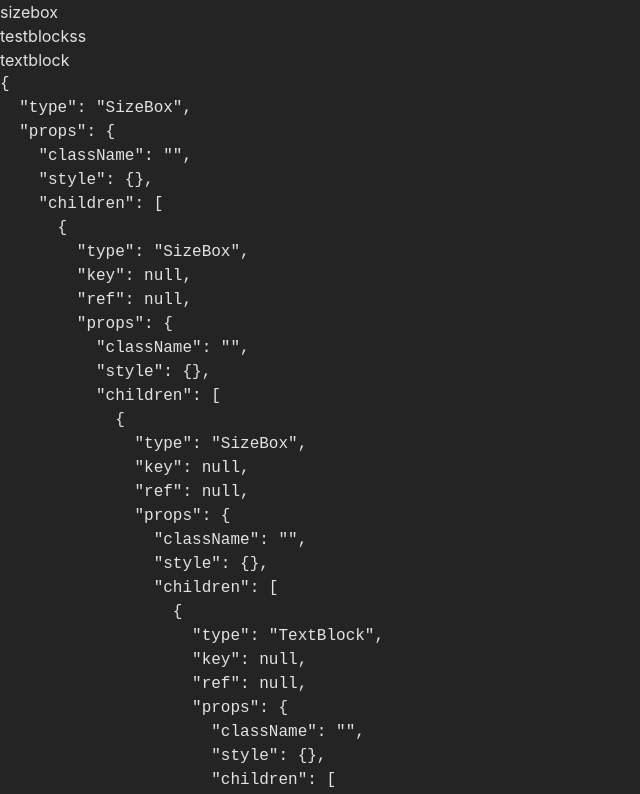
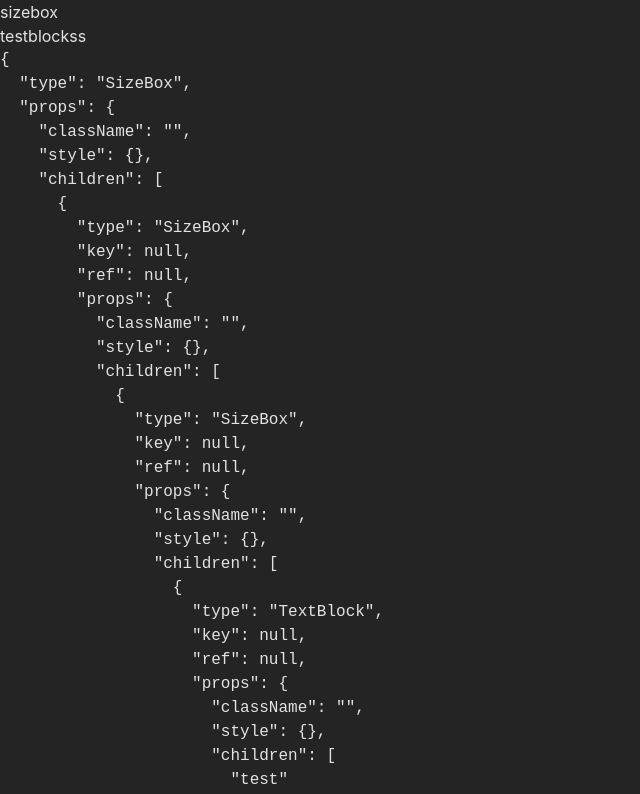
Before and after one commit to Kndgy/jsx-to-unreal-umg, a React (Vite) app: page / in a window 1280 px wide. Shown: the top 794 px of the page, without its empty margins (0-640 px from the left). Built offline with nearby package versions, Linux system fonts and the light colour scheme.

Commit message:
make sizebox anc canvas panel to accept self

```diff
--- a/src/components/canvasPanel.tsx
+++ b/src/components/canvasPanel.tsx
@@ -7,7 +7,7 @@
 //to do multiple children without fragment when used
 export const CanvasPanel = ({children}: canvasPanelInterface) => {
     const validChildren = React.Children.toArray(children).filter(
-        (child) => React.isValidElement(child) && (child.type === SizeBox || child.type === TextBlock)
+        (child) => React.isValidElement(child) && (child.type === SizeBox || child.type === TextBlock || child.type === CanvasPanel)
     );
 
     return <div>{validChildren}</div>;
--- a/src/components/sizeBox.tsx
+++ b/src/components/sizeBox.tsx
@@ -1,10 +1,11 @@
 import React from "react"
 import { sizeBoxProps } from "../interface/componentsInterface"
+import { TextBlock } from "./textblock";
 
 export const SizeBox = ({children}:sizeBoxProps) => {
-    return(
-        <div>
-            {children}
-        </div>
-    )
+    const validChildren = React.Children.toArray(children).filter(
+        (child) => React.isValidElement(child) && (child.type === TextBlock || child.type === SizeBox)
+    );
+
+    return <div>{validChildren}</div>;
 }
```
